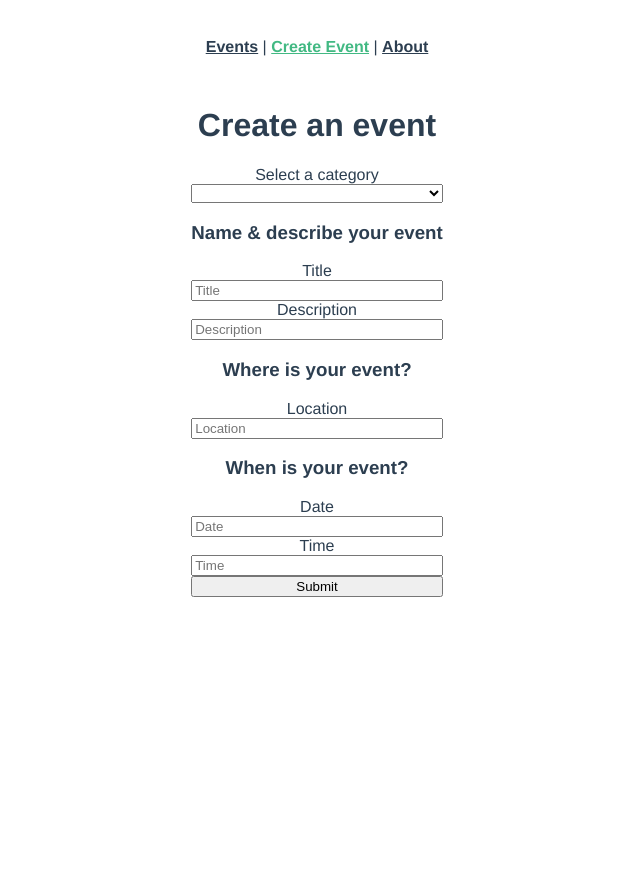
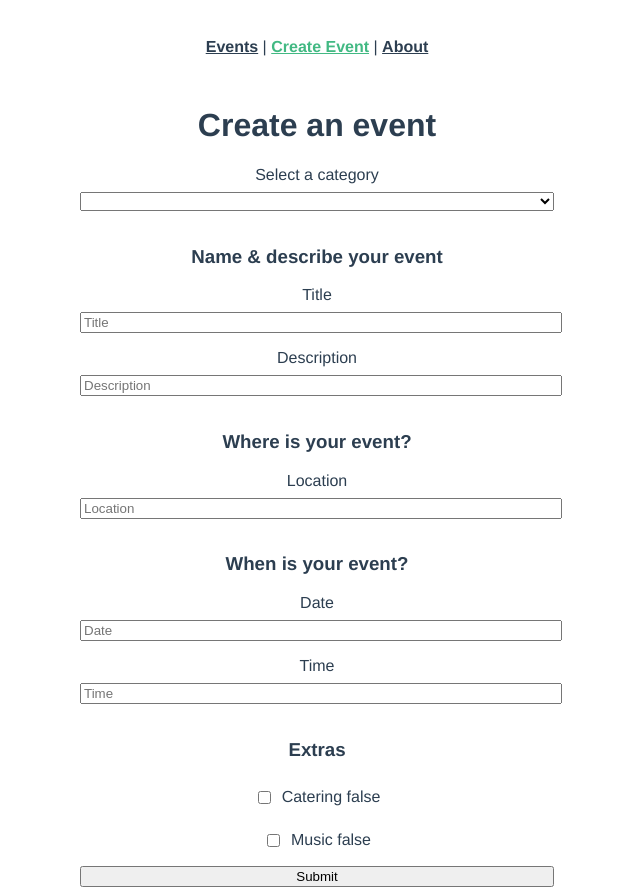
Before and after one commit to GuillFer/agenda, a Vue app: page /event/create in a window 1280 px wide. Shown: the whole page, without its empty margins (323-963 px from the left). Before the commit the page ends 800 px from the top, so only its background shows below. Built offline with nearby package versions, Linux system fonts and the light colour scheme.

Commit message:
checkboxes

```diff
--- a/db.json
+++ b/db.json
@@ -8,7 +8,11 @@
       "location": "Meow Town",
       "date": "January 28, 2022",
       "time": "12:00",
-      "organizer": "Kat Laydee"
+      "organizer": "Kat Laydee",
+      "extras": {
+        "catering": false,
+        "music": false
+      }
     },
     {
       "id": 456,
@@ -18,7 +22,11 @@
       "location": "Flora City",
       "date": "March 14, 2022",
       "time": "10:00",
-      "organizer": "Fern Pollin"
+      "organizer": "Fern Pollin",
+      "extras": {
+        "catering": false,
+        "music": false
+      }
     },
     {
       "id": 789,
@@ -28,7 +36,11 @@
       "location": "Playa Del Carmen",
       "date": "July 22, 2022",
       "time": "11:00",
-      "organizer": "Carey Wales"
+      "organizer": "Carey Wales",
+      "extras": {
+        "catering": false,
+        "music": false
+      }
     },
     {
       "id": "b83203a3-8dd6-430d-8a1a-dc1b769b9a2c",
@@ -38,7 +50,11 @@
       "location": "City Library",
       "date": "21/07/21",
       "time": "10:00",
-      "organizer": "Guillaume"
+      "organizer": "Guillaume",
+      "extras": {
+        "catering": false,
+        "music": false
+      }
     },
     {
       "id": "266a80c8-a195-4730-a799-1cfa680b0564",
@@ -48,17 +64,39 @@
       "location": "",
       "date": "01/08/21",
       "time": "12:00",
-      "organizer": "Guillaume"
+      "organizer": "Guillaume",
+      "extras": {
+        "catering": true,
+        "music": false
+      }
     },
     {
-      "id": "bd63fedc-1b96-4206-bfd0-9470e6519a8e",
-      "category": "food",
-      "title": "Food Donation",
-      "description": "",
-      "location": "",
-      "date": "01/08/21",
-      "time": "12:00",
-      "organizer": "Guillaume"
+      "id": "f2106955-eee0-4ca6-80a5-0a63e8cc31f8",
+      "category": "nature",
+      "title": "Animal Spotting",
+      "description": "Spot animals in the forest",
+      "location": "Forest",
+      "date": "12/07/21",
+      "time": "05:00",
+      "organizer": "Guillaume",
+      "extras": {
+        "catering": false,
+        "music": false
+      }
+    },
+    {
+      "id": "e86afc12-620a-4896-9e1d-548c5cb13763",
+      "category": "sustainability",
+      "title": "Test",
+      "description": "All true",
+      "location": "Home",
+      "date": "01/07",
+      "time": "21:00",
+      "organizer": "Guillaume",
+      "extras": {
+        "catering": true,
+        "music": true
+      }
     }
   ]
 }
--- /dev/null
+++ b/src/components/BaseCheckbox.vue
@@ -0,0 +1,45 @@
+<template>
+  <div class="form-group field">
+    <input
+    type="checkbox"
+    :checked="modelValue"
+    @change="$emit('update:modelValue', $event.target.checked)"
+    />
+    <label v-if="label">{{ label }} {{modelValue}}</label>
+  </div>
+</template>
+
+<script>
+export default {
+  props: {
+    label: {
+      type: String,
+      default: ''
+    },
+    modelValue: {
+      type: Boolean,
+      default: true
+    }
+  }
+}
+</script>
+
+<style scoped>
+  .form-group {
+    display:flex;
+    justify-content:center;
+  }
+
+  input {
+    width:max-content;
+    display:flex;
+    align-items:center;
+  }
+
+  label {
+    text-align:left;
+    padding-left:8px;
+    display:flex;
+    align-items:center;
+  }
+</style>
--- a/src/views/EventCreate.vue
+++ b/src/views/EventCreate.vue
@@ -34,18 +34,27 @@
     />
 
     <h3>When is your event?</h3>
-    <label>Date</label>
-    <input
+    <BaseInput
       v-model="event.date"
+      label="Date"
       type="text"
-      placeholder="Date"
     />
 
-    <label>Time</label>
-    <input
+    <BaseInput
       v-model="event.time"
+      label="Time"
       type="text"
-      placeholder="Time"
+    />
+
+    <h3>Extras</h3>
+    <BaseCheckbox
+      v-model="event.extras.catering"
+      label="Catering"
+    />
+
+    <BaseCheckbox
+      v-model="event.extras.music"
+      label="Music"
     />
 
     <button type="submit">Submit</button>
@@ -57,14 +66,9 @@
 <script>
 import { v4 as uuidv4 } from 'uuid'
 import EventService from '@/services/EventService.js'
-// import BaseInput from '@/components/BaseInput.vue'
-// import BaseSelect from '@/components/BaseSelect.vue'
 
 export default {
-  // components: {
-  //   BaseInput,
-  //   BaseSelect
-  // },
+
   data () {
     return {
       categories: [
@@ -84,7 +88,11 @@ export default {
         location: '',
         date: '',
         time: '',
-        organizer: ''
+        organizer: '',
+        extras: {
+          catering: false,
+          music: false
+        }
       }
     }
   },
@@ -95,6 +103,7 @@ export default {
         id: uuidv4(),
         organizer: this.$store.state.user
       }
+      console.log(this.event)
       EventService.postEvent(event)
         .then(() => {
           this.$store.commit('ADD_EVENT', event)
@@ -118,5 +127,14 @@ export default {
   .form-container form {
     display:flex;
     flex-direction:column;
+    width:75%;
+  }
+
+  form >>> .field {
+    width:100%;
+  }
+
+  form >>> .field {
+    margin:8px auto 16px;
   }
 </style>
--- a/src/views/EventDetails.vue
+++ b/src/views/EventDetails.vue
@@ -3,6 +3,8 @@
     <h1>{{ event.title }}</h1>
     <p>{{ event.time }} on {{ event.date }} @ {{ event.location }}</p>
     <p>{{ event.description }}</p>
+    <p v-if="event.extras.catering">Catering</p>
+    <p v-if="event.extras.music">Music</p>
   </div>
 </template>
 
```
